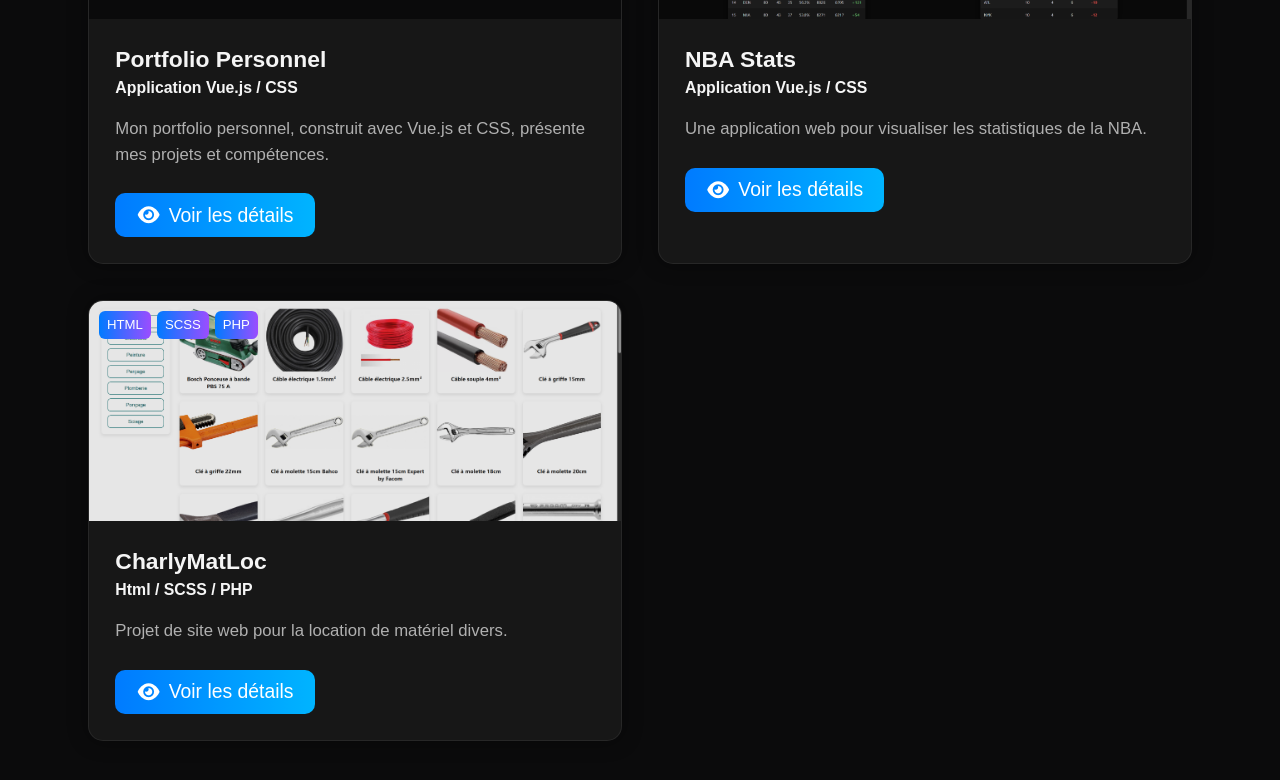
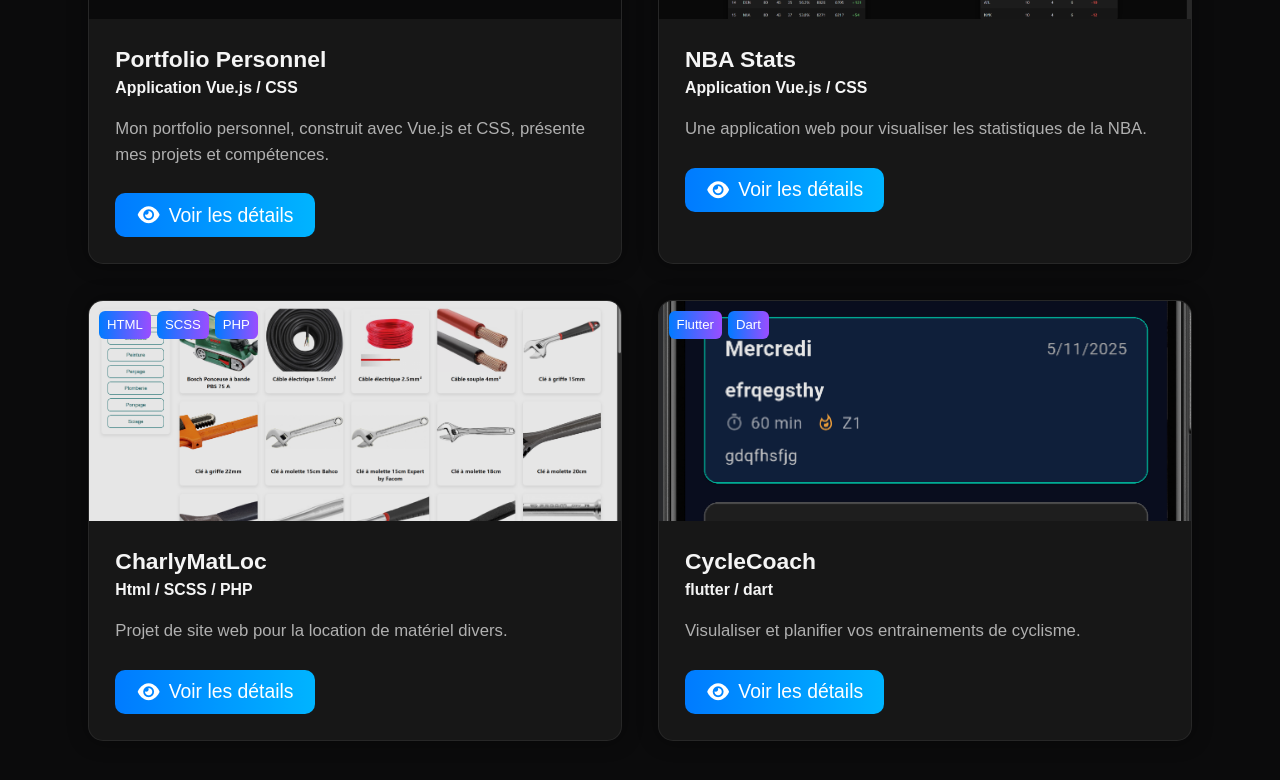
Before and after one commit to BaptisteDelaborde/portfolio_Baptiste-Delaborde, a Vue app in the folder portfolio/: page / in a window 1280 px wide. Shown: the part 5044-5824 px from the top of the page. Built offline with nearby package versions, Linux system fonts and the light colour scheme.

Commit message:
ajout du projet cyclecoach

```diff
--- a/portfolio/src/components/ProjectsSection.vue
+++ b/portfolio/src/components/ProjectsSection.vue
@@ -79,7 +79,7 @@ import { ref } from "vue";
 import portfolioImage from "@/assets/images/portfolio.png";
 import nbaStatsImage from "@/assets/images/nbastats.png";
 import charlyMatLocImage from "@/assets/images/CharlyMatLoc.png";
-
+import CycleCoachImage from "@/assets/images/cyclecoach.png";
 
 const selectedProject = ref(null);
 
@@ -157,6 +157,26 @@ const projects = [
     image: charlyMatLocImage,
     github: "https://github.com/xLaugh/Atelier-developpement-web",
   },
+  {
+    title: "CycleCoach",
+    subtitle: "flutter / dart",
+    description:
+      "Visulaliser et planifier vos entrainements de cyclisme.",
+    fullDescription:
+      "CycleCoach est une application mobile développée avec Flutter et Dart qui aide les cyclistes à planifier et suivre leurs entraînements. L'application offre des fonctionnalités telles que la création de plans d'entraînement personnalisés, le suivi des performances et l'analyse des données.",
+    features: [
+      "creation de plans d'entraînement personnalisés",
+      "suivi des performances en temps réel",
+      "analyse des données d'entraînement",
+    ],
+    technologies: [
+      "Flutter",
+      "Dart",
+    ],
+    tags: ["Flutter", "Dart"],
+    image: CycleCoachImage,
+    github: "https://github.com/BaptisteDelaborde/cyclecoach",
+  },
   // ➕ ajoute d'autres projets ici
 ];
 
```
Also changed, not shown: portfolio/src/assets/images/cyclecoach.png (added).
